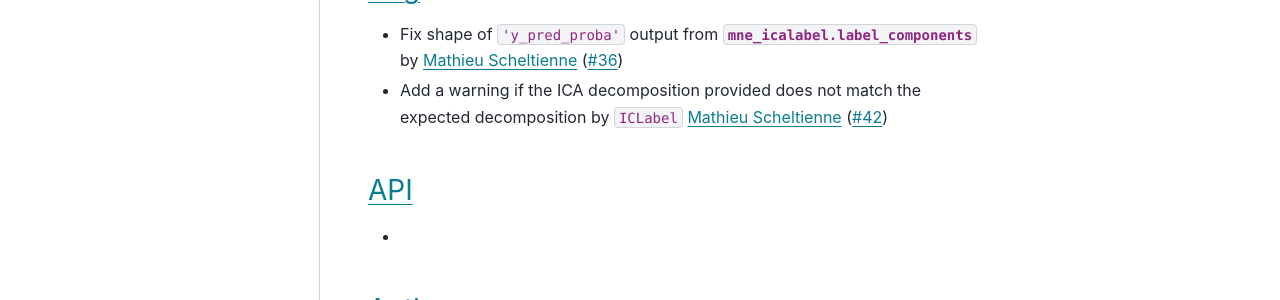
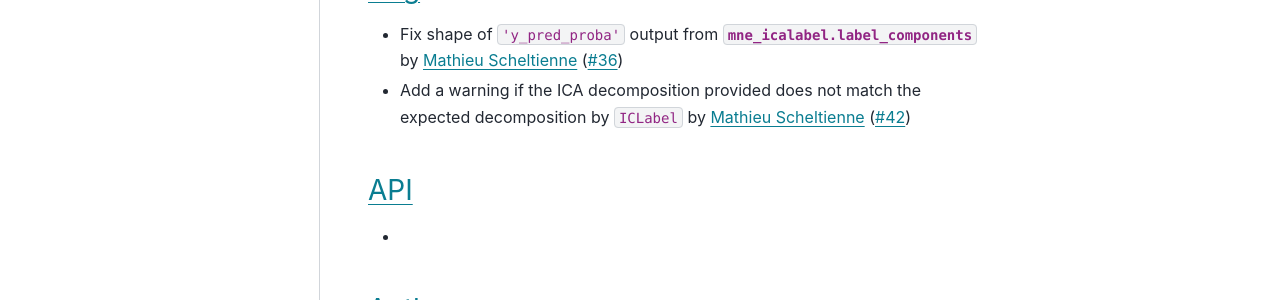
Before and after one commit to mne-tools/mne-icalabel, a Sphinx documentation site: the page built from doc/whats_new.rst, in a window 1280 px wide and 1396 px high. Shown: the part 793-1093 px from the top of the window. Built offline with Sphinx 7.4.7 and the PyData theme 0.15.4, drawn with Linux system fonts in a browser that asks for light colours; pages that are not in the unit, such as notebooks, are missing from menus.

```diff
--- a/doc/whats_new.rst
+++ b/doc/whats_new.rst
@@ -30,7 +30,7 @@ Bug
 ~~~
 
 - Fix shape of ``'y_pred_proba'`` output from `mne_icalabel.label_components` by `Mathieu Scheltienne`_ (:gh:`36`)
-- Add a warning if the ICA decomposition provided does not match the expected decomposition by ``ICLabel`` `Mathieu Scheltienne`_ (:gh:`42`)
+- Add a warning if the ICA decomposition provided does not match the expected decomposition by ``ICLabel``  by `Mathieu Scheltienne`_ (:gh:`42`)
 
 API
 ~~~
```
